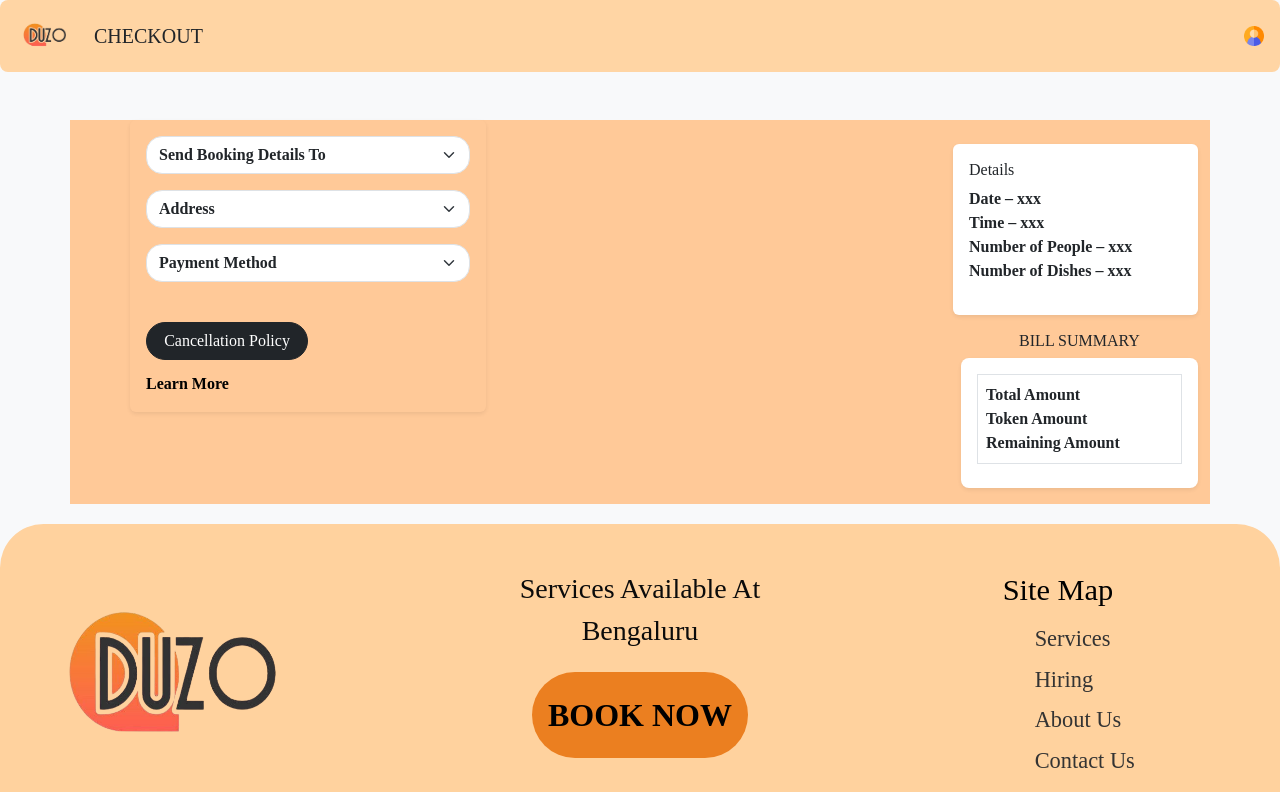
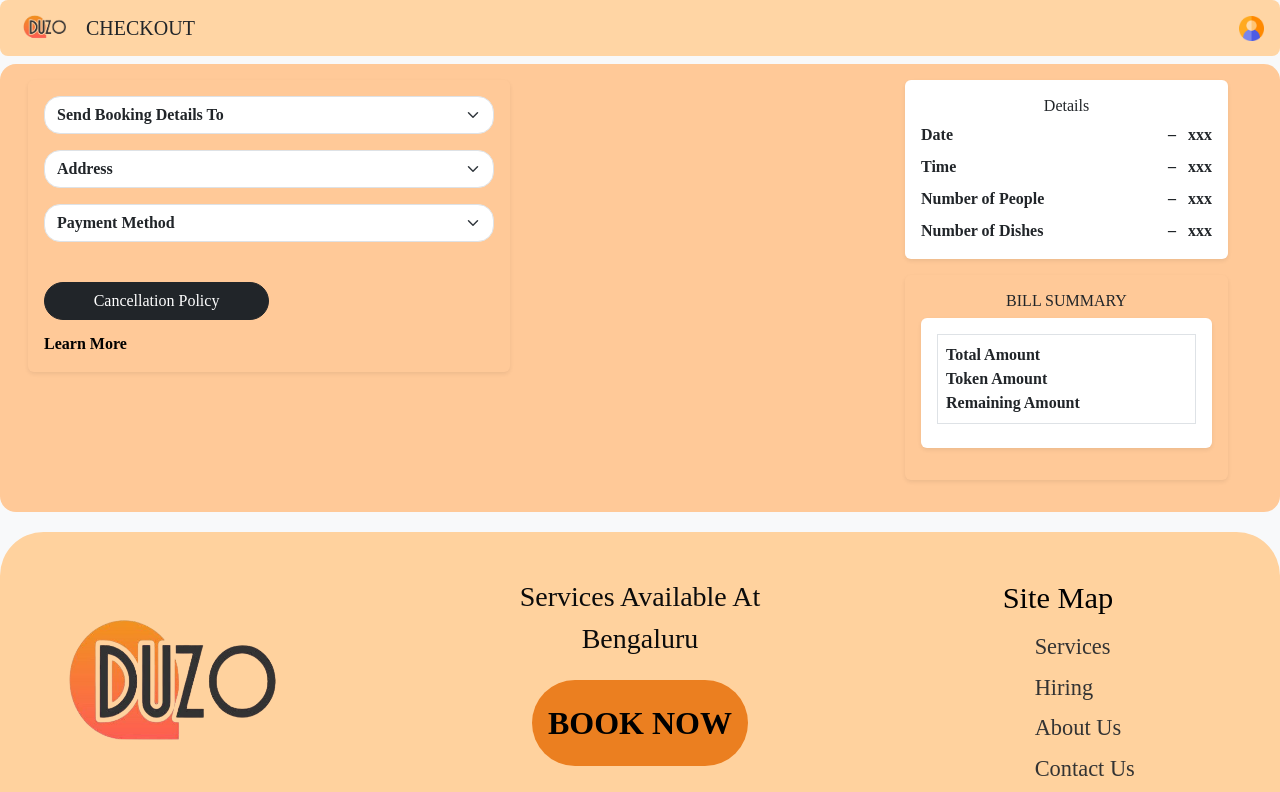
Before and after one commit to Achuabhal/work, a React (Vite) app in the folder work/: page /checkout in a window 1280 px wide. Shown: the top 792 px of the page. Built offline with nearby package versions, Linux system fonts and the light colour scheme; a small style sheet from the web is missing.

Commit message:
checkout

```diff
--- a/work/src/pages/MyAccount.jsx
+++ b/work/src/pages/MyAccount.jsx
@@ -299,31 +299,38 @@ const MyAccount = () => {
 
           {activeSection === "orders" && (
             <div
-              className="p-2 p-md-4 p-lg-4 rounded shadow-sm mx-auto mt-md-5 mt-2 mb-5 col-xs-12 "
+              className="p-2 p-md-4 p-lg-4 rounded shadow-sm mt-md-5 mt-2 mb-5 col-xs-12 "
               style={{ backgroundColor: "#FFD6B0" }}
             >
               <h3 className="fw-bold text-center">Your Orders</h3>
 
               <div className="d-flex justify-content-center">
-                <div className="d-flex align-items-center gap-4 border p-3 rounded bg-white col-12">
+                <div className="d-flex align-items-center gap-4 border p-3 rounded bg-lg-white col-12">
                   {/* Adjusted the col-12 to make it full width on mobile */}
                   <img src="/placeholder.png" alt="Order Thumbnail"
                        className="img-thumbnail"
                        style={{ width: "100px", backgroundColor: "gray" }} />
 
-                  <div className="text-center">
-                    <p className="mb-1"><strong>Order Name</strong></p>
-                    <p className="mb-1">Amount Paid</p>
+                  <div className="d-lg-block text-center">
+                    {/* Row 1: Order Name and Date */}
+                    <div className="d-lg-flex mb-2">
+                      <p className="mb-1 me-lg-5"><strong>Order Name</strong></p>
+                      <p className="mb-1">Date</p>
+                    </div>
+
+                    {/* Row 2: Amount Paid and Rate Button */}
+                    <div className="d-lg-flex ">
+                      <p className="mb-1 me-lg-3">Amount paid</p>
+                      <button
+                        className="btn btn-primary btn-sm"
+                        style={{ backgroundColor:"#FFD6B0", borderColor: "white", color: "black" }}
+                        onClick={() => setActiveSection("ratings")}
+                      >
+                        Rate and Review
+                      </button>
+                    </div>
                   </div>
 
-                  <div className="text-center">
-                    <p className="mb-1">Date</p>
-                    <button className="btn btn-primary btn-sm"
-                            style={{ backgroundColor: "white", borderColor: "white", color: "black" }}
-                            onClick={() => setActiveSection("ratings")}>
-                      Rate and Review
-                    </button>
-                  </div>
                 </div>
               </div>
             </div>
@@ -426,7 +433,7 @@ const MyAccount = () => {
             </div>
           )}
           {activeSection === "customerCare" && (
-            <div className="p-4 rounded shadow-sm mx-auto col-lg-8 col-md-10 mt-5 mb-5 col-12"
+            <div className="p-4 rounded shadow-sm mx-auto col-lg-8 col-md-10 mt-1 mt-md-5 mb-5 col-12"
               style={{ backgroundColor: "#FFD6B0" }}
             >
               <h3 className="fw-bold text-center">Customer Care</h3>
@@ -479,7 +486,7 @@ const MyAccount = () => {
   <p className="mb-0">Copyrights &copy; 2024 - DUZO</p>
 
   {/* Icons hidden on extra-small, visible on small+ */}
-  <div className="d-none d-sm-flex gap-2">
+  <div className="d-sm-flex gap-2">
     <a href="https://instagram.com" target="_blank" rel="noopener noreferrer">
       <FaInstagram size={30} color="black" />
     </a>
--- a/work/src/pages/checkoutPage.jsx
+++ b/work/src/pages/checkoutPage.jsx
@@ -7,46 +7,64 @@ const CheckoutPage = () => {
   return (
     <div className="bg-light" style={{ fontFamily: 'Outfit' }}>
     {/* Header */}
-    <div className="d-flex gap-3 align-items-center p-3 rounded-3" style={{ backgroundColor: '#ffd5a4' }}>
-      <img src="/duzo.png" alt="DUZO Logo" style={{ height: '40px' }} />
-      <h5 className="mb-0">CHECKOUT</h5>
-      <img src="/user.png" alt="user icon" className="ms-auto" style={{ height: '20px' }} />
+    <div className="d-flex align-items-center justify-content-between px-3 py-2 rounded-3" style={{ backgroundColor: '#ffd5a4' }}>
+  <div className="d-flex align-items-center">
+    <img src="/duzo.png" alt="DUZO Logo" style={{ height: '40px' }} className="img-fluid" />
+    <h5 className="mb-0 ms-2">CHECKOUT</h5>
   </div>
+  <img src="/user.png" alt="user icon" className="img-fluid" style={{ width: '25px' }} />
+</div>
+<div className="container-fluid mt-2 p-3 rounded-4" style={{ backgroundColor: '#FFC998', fontFamily: 'Outfit', fontWeight: 'bold' }}>
+  <div className="row gy-4"> {/* Bootstrap's responsive row spacing */}
 
-
-      {/* Main Content */}
-      <div className="container mt-5" style={{ backgroundColor: '#FFC998', fontFamily: 'Outfit', fontWeight: 'bold' }}>
-      <div className="row gap-5 justify-content-between">
     {/* Left Column */}
-  <div className="col-md-4 align-items-start ms-5 me-5"> {/* Increased ms-4 to ms-5 for more margin */}
-    <div className="p-3 rounded shadow-sm mb-3" style={{ fontFamily: 'Outfit', fontWeight: 'bolder' }}>
-      <select className="rounded-4 form-select mb-3" style={{ fontWeight: 'bold' }}>
+    <div className="col-12 col-md-5 px-4">
+      <div className="p-3 rounded shadow-sm mb-3">
+        <select className="rounded-4 form-select mb-3 fw-bold">
           <option>Send Booking Details To</option>
         </select>
-      <select className="rounded-4 form-select mb-3" style={{ fontWeight: 'bold' }}>
+        <select className="rounded-4 form-select mb-3 fw-bold">
           <option>Address</option>
         </select>
-      <select className="rounded-4 form-select mb-3" style={{ fontWeight: 'bold' }}>
+        <select className="rounded-4 form-select mb-3 fw-bold">
           <option>Payment Method</option>
         </select>
 
         <div className="d-flex flex-column align-items-start">
-        <button className="mt-4 btn btn-dark rounded-pill w-50 mb-2">Cancellation Policy</button>
+          <button className="mt-4 btn btn-dark rounded-pill col-sm-10 col-md-8 col-lg-6 mb-2">Cancellation Policy</button>
           <a href="#" className="text-decoration-none text-black mt-1">Learn More</a>
         </div>
       </div>
     </div>
 
-  {/* Middle Column */}
-  <div className="col-md-3 align-items-start ms-3 ">
-    <div className="p-3 mt-4 bg-white ms-3 rounded shadow-sm mb-3">
-      <h6>Details</h6>
-      <p>Date      – xxx<br />Time     – xxx<br />Number of People      – xxx<br />Number of Dishes – xxx</p>
+    {/* Right Side Columns */}
+    <div className="col-12 col-md-7 px-5 d-flex flex-column align-items-lg-end">
+
+  {/* Details Section */}
+  <div className="p-3 bg-white rounded shadow-sm mb-3 col-12 col-lg-6">
+    <center><h6>Details</h6></center>
+    <div className="d-flex justify-content-between mb-2">
+      <div>Date</div>
+      <div>– <span className="ms-2">xxx</span></div>
     </div>
-    <div className="col-md-12">
-        <center><h6 className='ms-4'>BILL SUMMARY</h6></center>
-      <div className="p-3 ms-4 bg-white rounded-3 shadow-sm mb-3">
-        {/* Right Column */}
+    <div className="d-flex justify-content-between mb-2">
+      <div>Time</div>
+      <div>– <span className="ms-2">xxx</span></div>
+    </div>
+    <div className="d-flex justify-content-between mb-2">
+      <div>Number of People</div>
+      <div>– <span className="ms-2">xxx</span></div>
+    </div>
+    <div className="d-flex justify-content-between">
+      <div>Number of Dishes</div>
+      <div>– <span className="ms-2">xxx</span></div>
+    </div>
+  </div>
+
+  {/* Bill Summary Section */}
+  <div className="p-3 rounded shadow-sm mb-3 col-12 col-lg-6">
+ <center><h6>BILL SUMMARY</h6></center>
+  <div className="p-3 bg-white rounded shadow-sm mb-3 col-12 col-lg-12">
 
     <div className="border p-2 mb-2">
       <div>Total Amount</div>
@@ -56,7 +74,6 @@ const CheckoutPage = () => {
   </div>
   </div>
 </div>
-
 
 
   </div>
```
Lines whose indentation alone changed are shown as unchanged.
